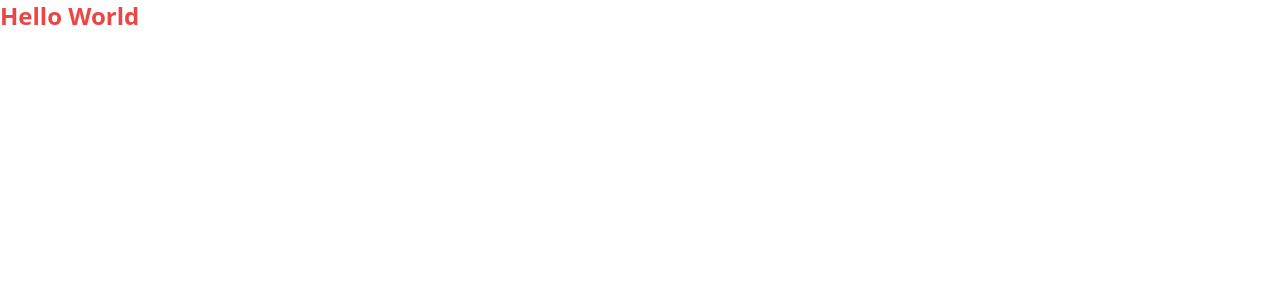
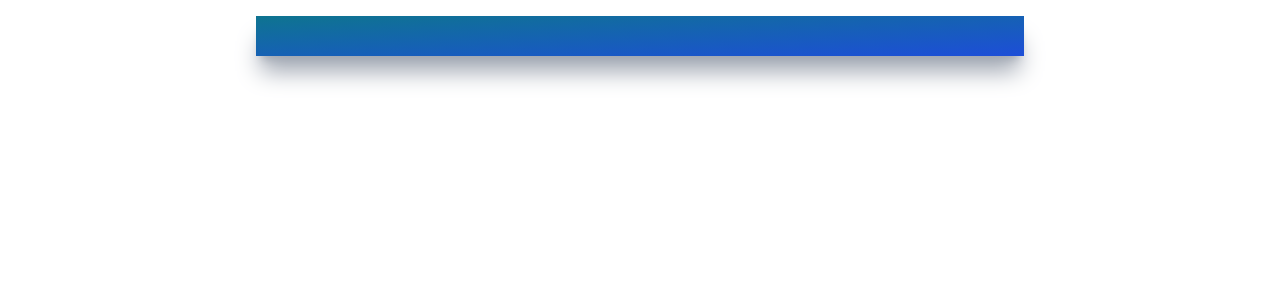
Before and after one commit to thakuratul2/weather-app-React-Js, a React (Create React App) app: page / in a window 1280 px wide. Shown: the top 300 px of the page. Built offline with nearby package versions, Linux system fonts and the light colour scheme.

Commit message:
More Added

```diff
--- a/package.json
+++ b/package.json
@@ -3,6 +3,7 @@
   "version": "0.1.0",
   "private": true,
   "dependencies": {
+    "@iconscout/react-unicons": "^2.0.2",
     "@testing-library/jest-dom": "^5.17.0",
     "@testing-library/react": "^13.4.0",
     "@testing-library/user-event": "^13.5.0",
--- a/src/App.js
+++ b/src/App.js
@@ -1,10 +1,12 @@
 import React from 'react';
+
 
 const App = () => {
   return (
     <>
-      <div className="app">
-        <h1 className='text-2xl font-bold text-red-500'>Hello World</h1>
+      <div className="mx-auto max-w-screen-md mt-4 py-5 px-32 bg-gradient-to-br from-cyan-700 to-blue-700 h-fit shadow-xl
+      shadow-gray-400">
+
       </div>
     </>
   );
```
Also changed, not shown: 1 other file (tests, documents, lock files or other folders).
